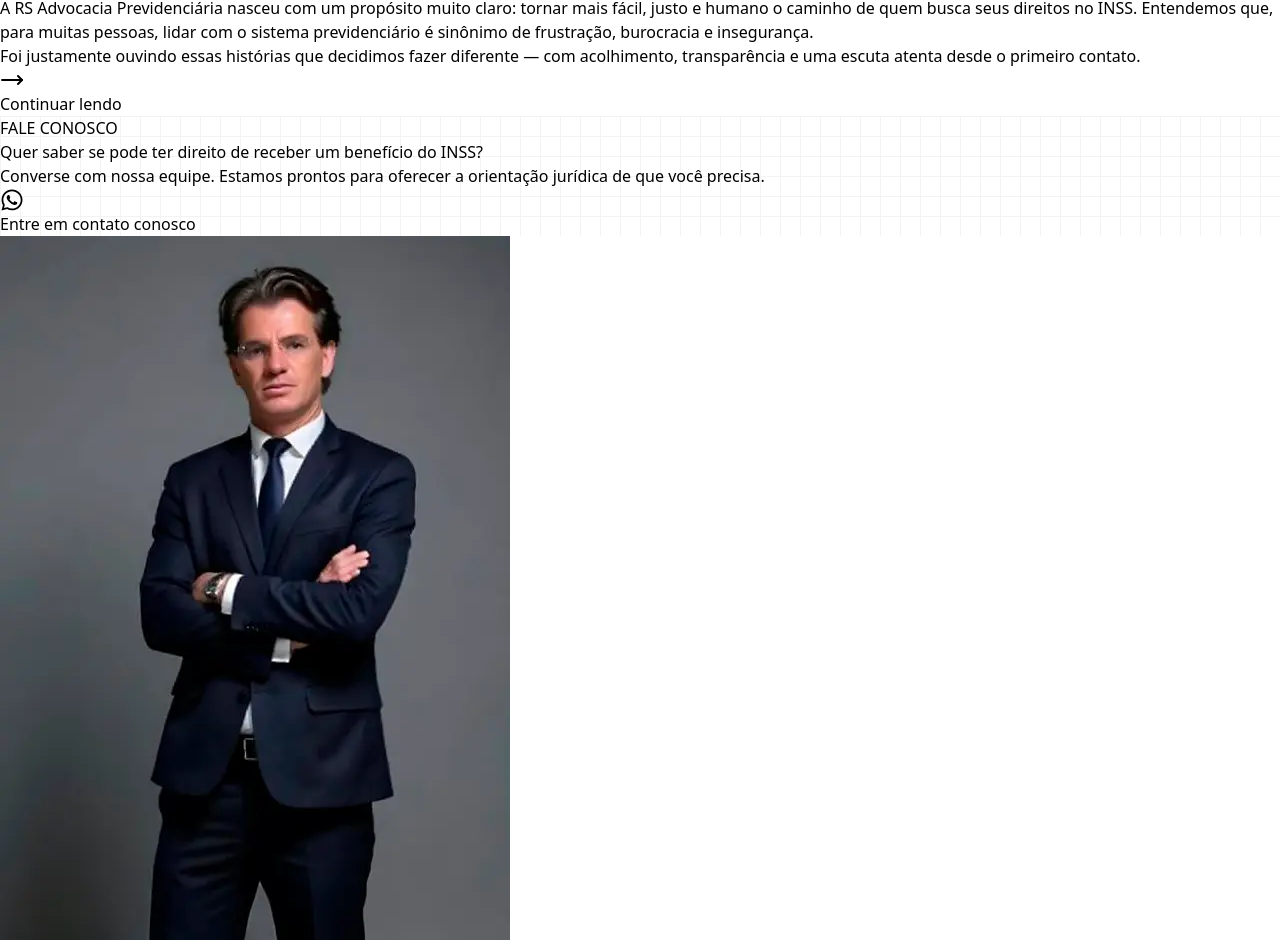
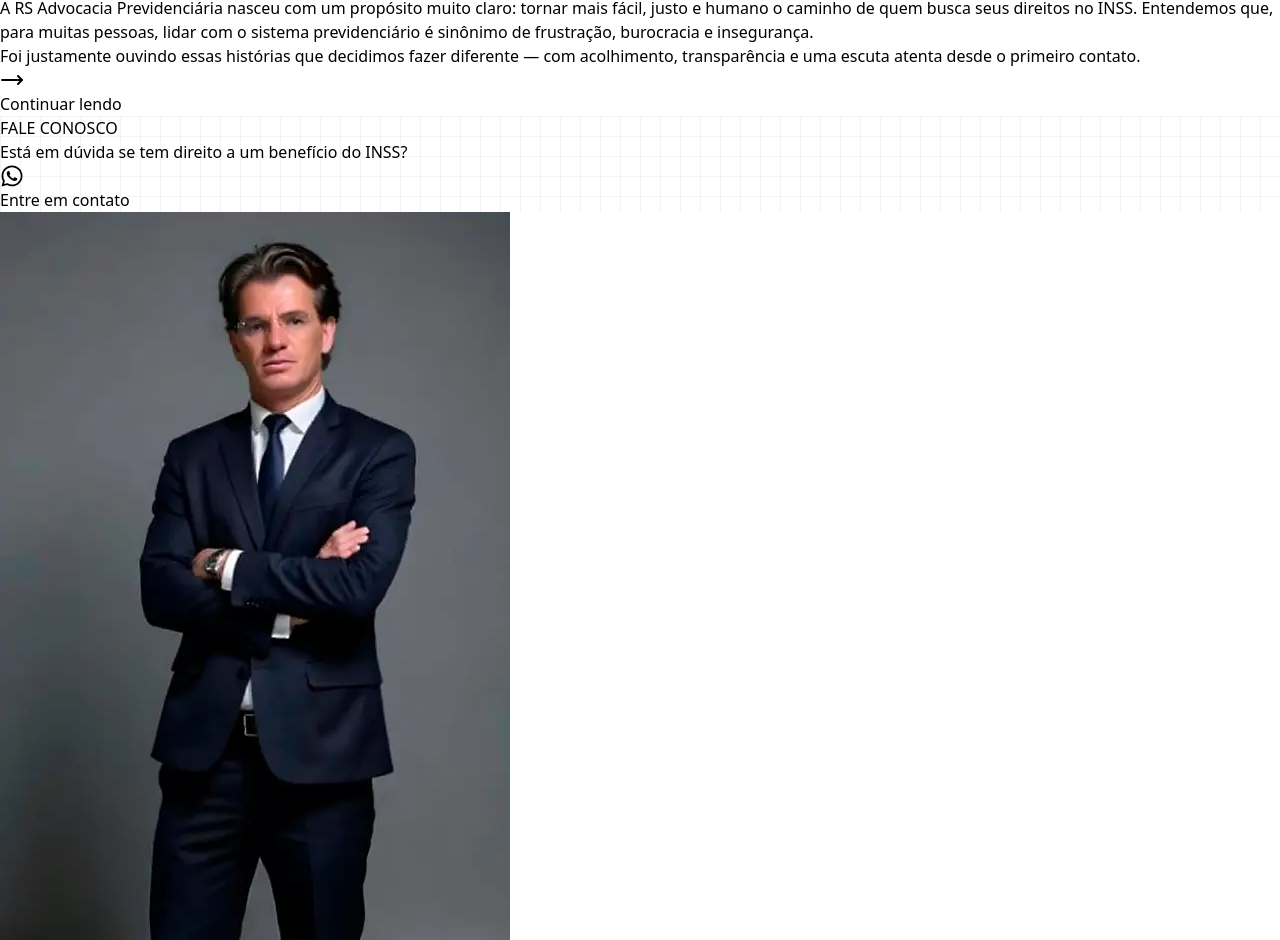
Before and after one commit to EdisonMatos/LP-RS-Advocacia, a React (Vite) app: page / in a window 1280 px wide. Shown: the part 1952-2892 px from the top of the page. Built offline with nearby package versions, Linux system fonts and the light colour scheme; a web font is replaced by a local one.

Commit message:
fix: Cta

```diff
--- a/src/content/content.jsx
+++ b/src/content/content.jsx
@@ -477,10 +477,9 @@ const content = {
     cta: {
       backgroundImg: ctaWhatsappImgBg,
       miniTag: "FALE CONOSCO",
-      title: "Quer saber se pode ter direito de receber um benefício do INSS?",
-      subtitle:
-        "Converse com nossa equipe. Estamos prontos para oferecer a orientação jurídica de que você precisa.",
-      ctaButtonText: "Entre em contato conosco",
+      title: "Está em dúvida se tem direito a um benefício do INSS?",
+      subtitle: "",
+      ctaButtonText: "Entre em contato",
     },
     steps: {
       miniTag: "PASSO A PASSO",
```
Also changed, not shown: src/assets/imgs/about/aboutImg.webp.
